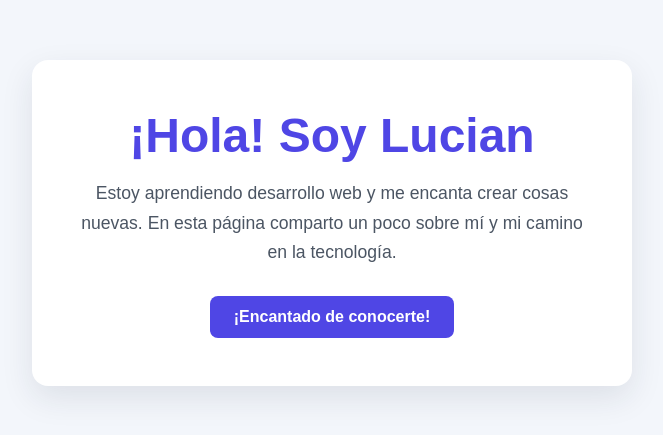
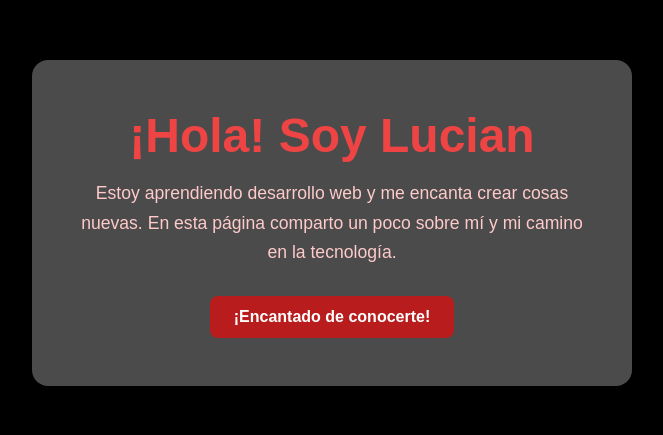
Before and after one commit to lucianlinkia/Primera-web-con-IA, a plain HTML site: page index.html in a window 1280 px wide. Shown: the part 177-612 px from the top of the page, without its empty margins (308-971 px from the left). Drawn offline with Linux system fonts and the light colour scheme.

Commit message:
Cambio de diseño

```diff
--- a/index.html
+++ b/index.html
@@ -16,8 +16,8 @@
       margin: 0;
       padding: 24px;
       place-items: center;
-      background: #f3f6fb;
-      color: #1f2937;
+      background: #000;
+      color: #fca5a5;
       font-family: Arial, sans-serif;
     }
 
@@ -25,20 +25,20 @@
       width: min(100%, 600px);
       padding: 48px 40px;
       border-radius: 16px;
-      background: #fff;
-      box-shadow: 0 12px 32px rgb(31 41 55 / 10%);
+      background: #4b4b4b;
+      box-shadow: 0 12px 32px rgb(0 0 0 / 35%);
       text-align: center;
     }
 
     h1 {
       margin: 0 0 16px;
-      color: #4f46e5;
+      color: #ef4444;
       font-size: clamp(2rem, 6vw, 3rem);
     }
 
     p {
       margin: 0 0 28px;
-      color: #4b5563;
+      color: #fecaca;
       font-size: 1.1rem;
       line-height: 1.7;
     }
@@ -47,7 +47,7 @@
       padding: 12px 24px;
       border: 0;
       border-radius: 8px;
-      background: #4f46e5;
+      background: #b91c1c;
       color: #fff;
       cursor: pointer;
       font: inherit;
@@ -57,11 +57,11 @@
 
     button:hover {
       transform: translateY(-2px);
-      background: #4338ca;
+      background: #7f1d1d;
     }
 
     button:focus-visible {
-      outline: 3px solid #a5b4fc;
+      outline: 3px solid #f87171;
       outline-offset: 3px;
     }
 
```
